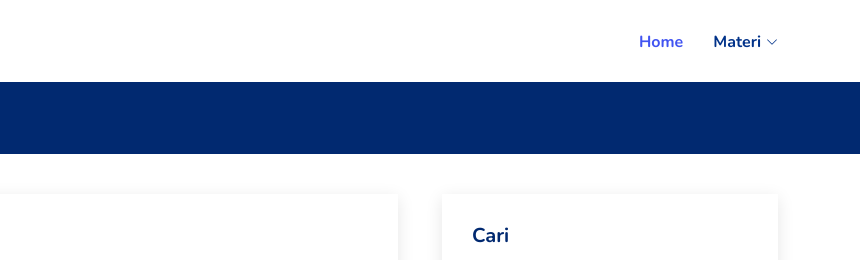
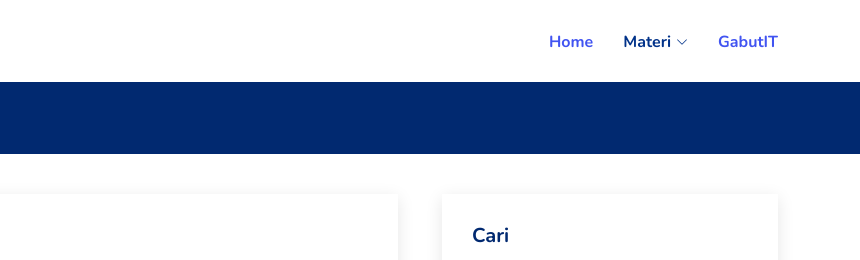
Before and after one commit to ZakaFahmi/Msalisianto190027.github.io, a plain HTML site: page PersamaanDiferensial.html in a window 1280 px wide. Shown: the top 260 px of the page, 420-1280 px from the left. Drawn offline with nearby package versions, Linux system fonts and the light colour scheme.

Commit message:
Update PersamaanDiferensial.html

```diff
--- a/PersamaanDiferensial.html
+++ b/PersamaanDiferensial.html
@@ -59,6 +59,7 @@
               <li><a href="PersamaanDiferensial.html">Persamaan Difrensial</a></li>
             </ul>
           </li>
+          <li><a class="nav-link scrollto active" href="https://gabut-it.github.io/">GabutIT</a></li>
         </ul>
         <i class="bi bi-list mobile-nav-toggle"></i>
       </nav><!-- .navbar -->
```
